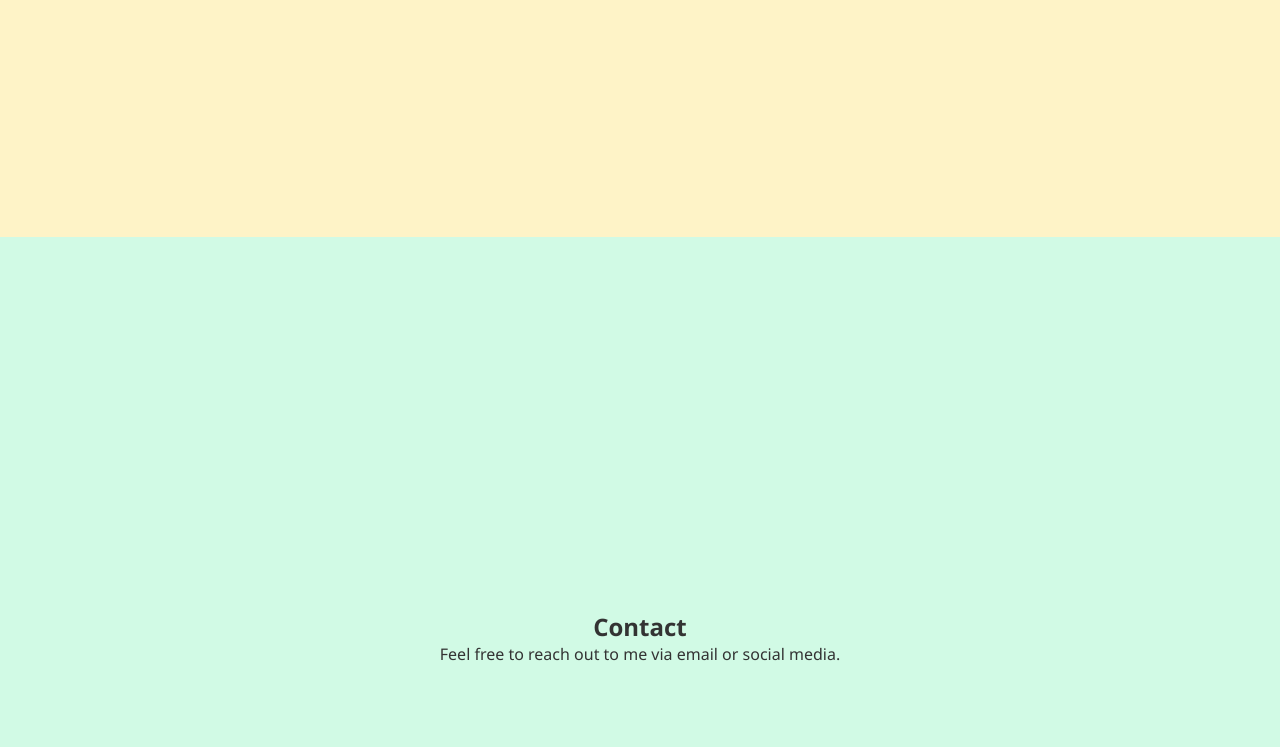
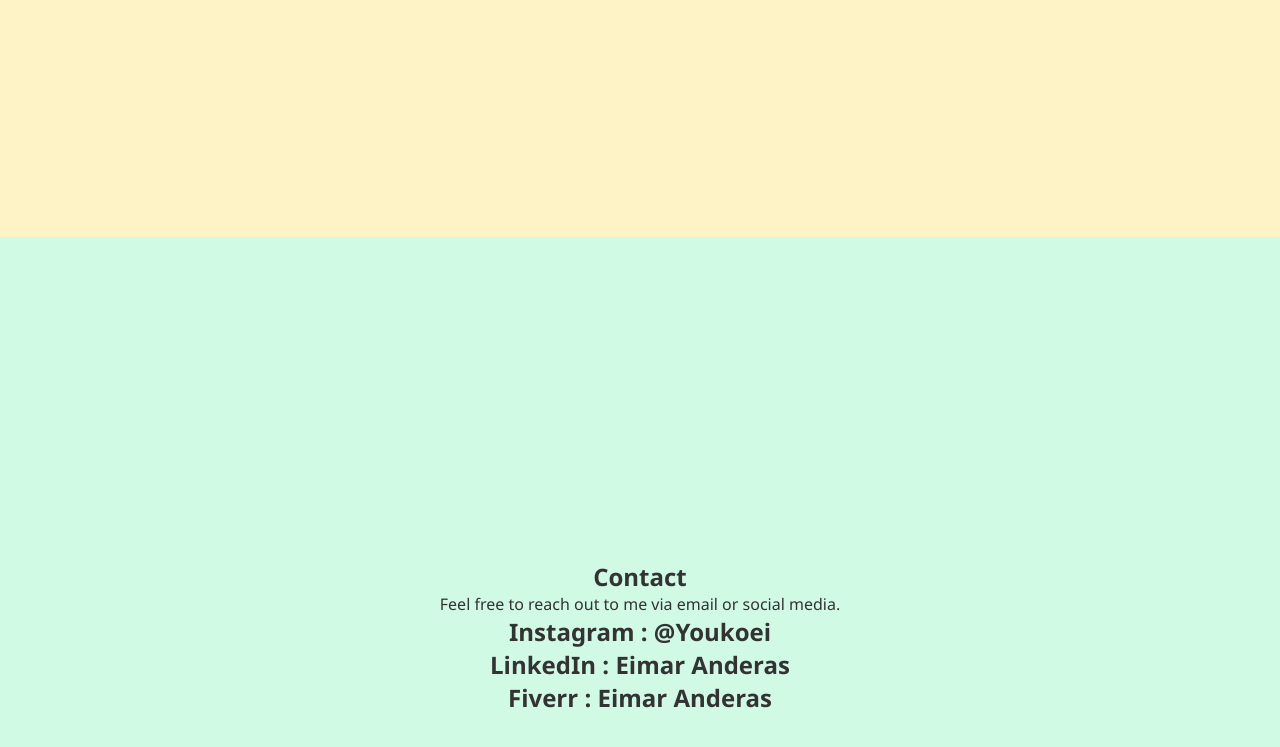
Before and after one commit to Bubukii/Bubukii-Eimar-portofolio-github.io, a plain HTML site: page index.html in a window 1280 px wide. Shown: the part 2163-2910 px from the top of the page. Drawn offline with Linux system fonts and the light colour scheme.

Commit message:
Update index.html

```diff
--- a/index.html
+++ b/index.html
@@ -148,7 +148,6 @@
       <h2>Business Analyst Proffesional</h2>
       <h2>10+ Years of Experiences</h2>
       <h2>Certified Business Analyst Proffesional by IIBA</h2>
-      <img src="https://www.certsolution.org/uploads/course/20241005234923.webp">
       <h2>My role mostly is as a support to provide business consideration but sometimes i do main jobs such as creating solution and analyze requirement and problem from companies i worked on</h2>
     </div>
   </section>
@@ -173,6 +172,9 @@
     <div>
       <h1>Contact</h1>
       <p>Feel free to reach out to me via email or social media.</p>
+      <h1>Instagram : @Youkoei</h1>
+      <h1>LinkedIn : Eimar Anderas</h1>
+      <h1>Fiverr : Eimar Anderas</h1>
     </div>
   </section>
 </body>
```
